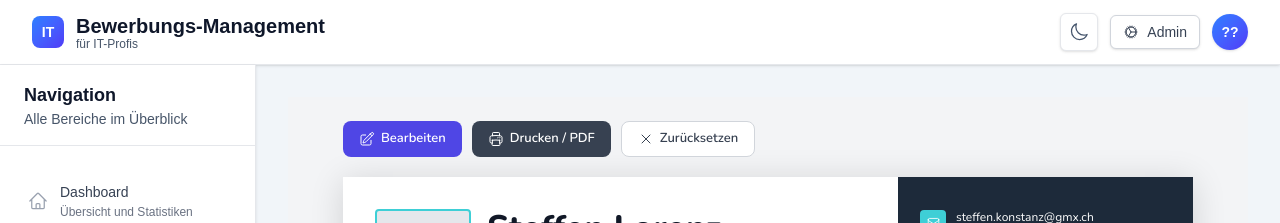
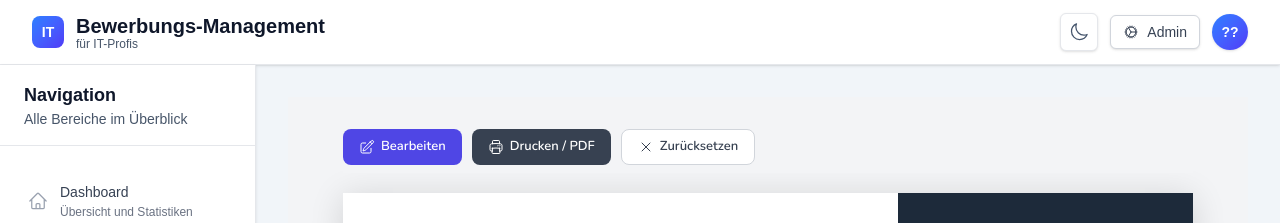
Before and after one commit to steffenvolbeat/BW-MANAGE-WEBTOOL, a Next.js app: page /lebenslauf in a window 1280 px wide. Shown: the top 223 px of the page. Built offline with nearby package versions, Linux system fonts and the light colour scheme; no server answers.

Commit message:
fix: Löschbuttons nur im Bearbeiten-Modus sichtbar; CV Controls sticky

```diff
--- a/src/components/anschreiben/CoverLetterNovoresume.tsx
+++ b/src/components/anschreiben/CoverLetterNovoresume.tsx
@@ -93,7 +93,7 @@ function CRow({ icon, value, editing, onChange, onDelete, hidden }: {
           : <span style={{ fontSize: 12, color: "white", lineHeight: 1.4, wordBreak: "break-all" }}>{value}</span>
         }
       </div>
-      {onDelete && (
+      {editing && onDelete && (
         <button
           type="button"
           onClick={onDelete}
--- a/src/components/lebenslauf/LebenslaufTemplate.tsx
+++ b/src/components/lebenslauf/LebenslaufTemplate.tsx
@@ -285,7 +285,7 @@ export default function LebenslaufTemplate() {
       `}</style>
 
       {/* Controls */}
-      <div className="cv-ctrl" style={{maxWidth:850,margin:"0 auto 20px",display:"flex",gap:10,flexWrap:"wrap"}}>
+      <div className="cv-ctrl" style={{maxWidth:850,margin:"0 auto 20px",display:"flex",gap:10,flexWrap:"wrap",position:"sticky",top:0,zIndex:20,backgroundColor:"#f3f4f6",paddingTop:8,paddingBottom:8}}>
         <button onClick={()=>setEditing(e=>!e)} style={{display:"flex",alignItems:"center",gap:6,padding:"7px 16px",borderRadius:8,fontSize:13,fontWeight:600,cursor:"pointer",border:"none",backgroundColor:editing?"#16a34a":"#4f46e5",color:"white",fontFamily:FNT}}>
           {editing?<CheckIcon style={{width:16,height:16}}/>:<PencilSquareIcon style={{width:16,height:16}}/>}
           {editing?"Fertig bearbeiten":"Bearbeiten"}
```
